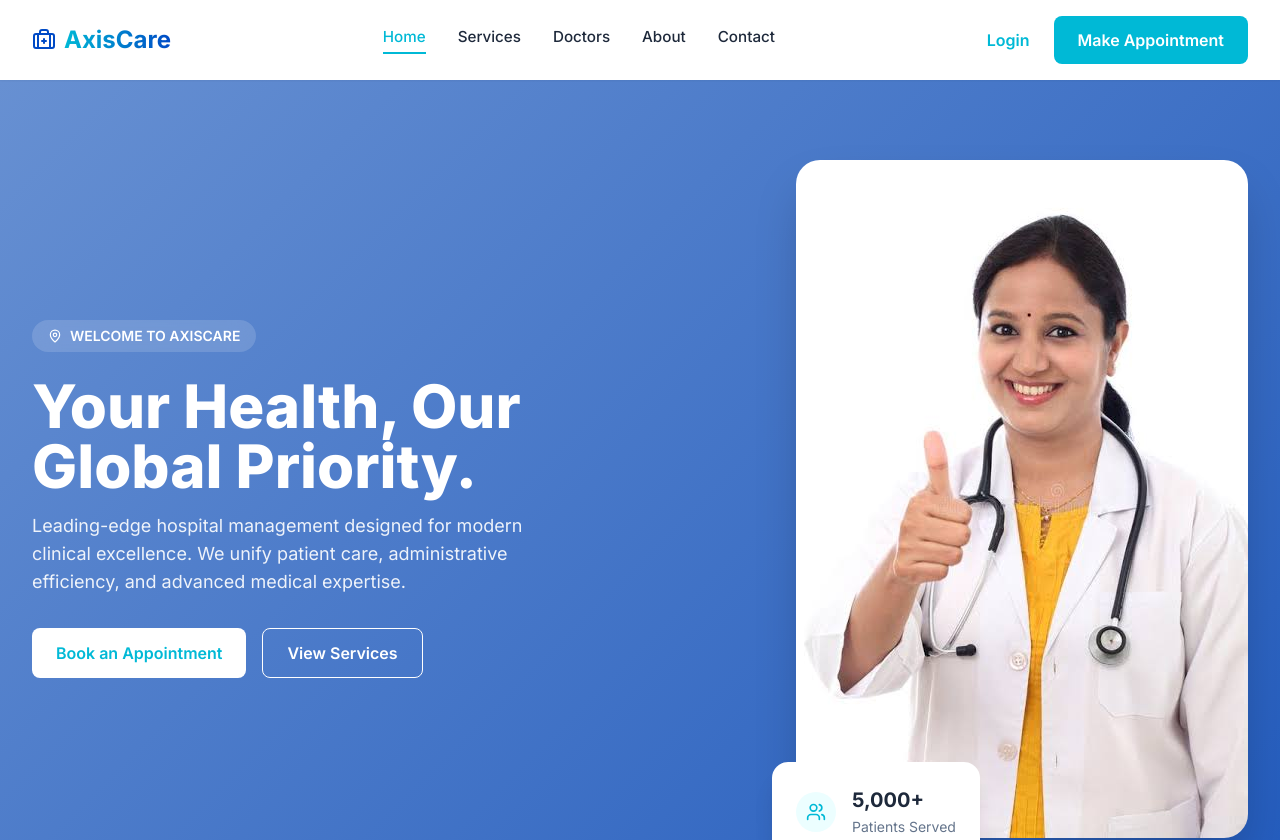
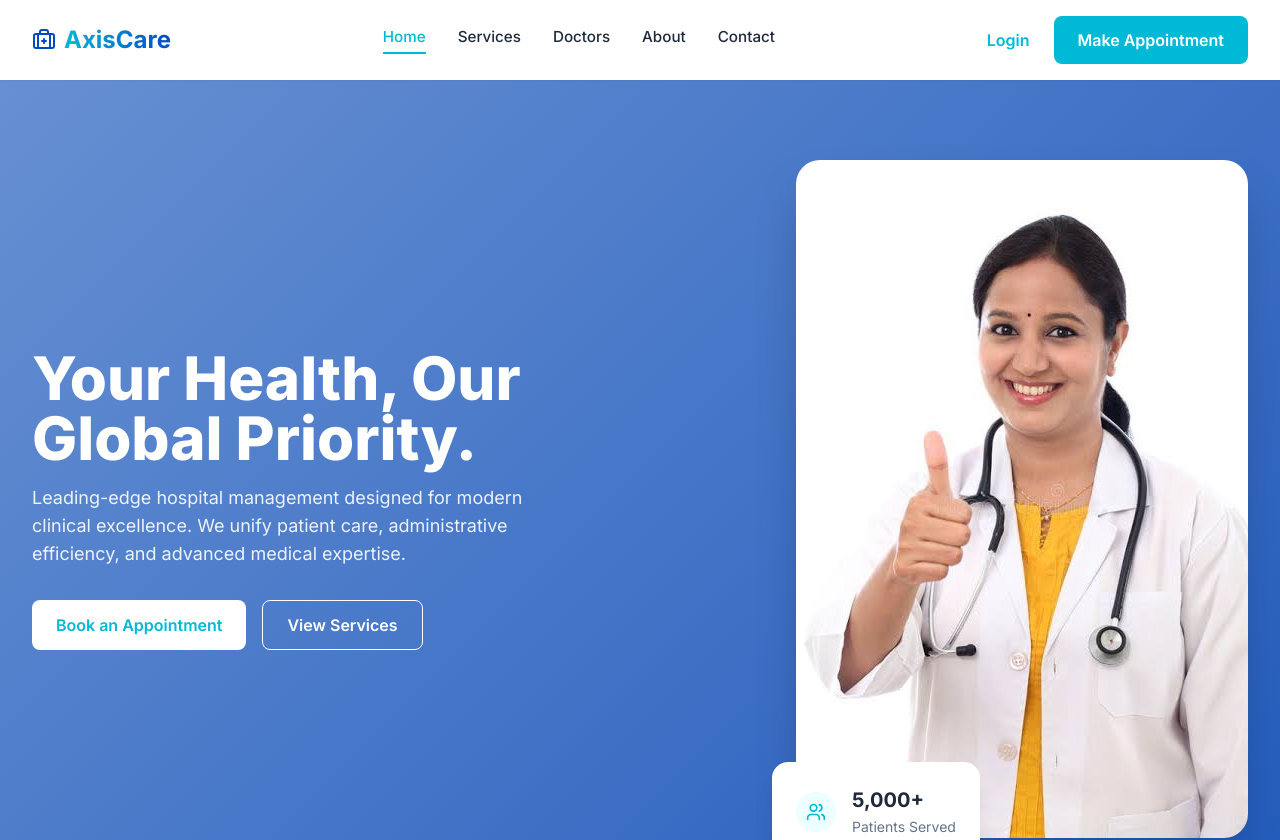
Before and after one commit to shubhamhegishte16/AxisCare, a React (Vite) app in the folder frontend/: page / in a window 1280 px wide. Shown: the top 840 px of the page. Built offline with nearby package versions, Linux system fonts and the light colour scheme.

Commit message:
Small change in landing page

```diff
--- a/frontend/src/Landing.jsx
+++ b/frontend/src/Landing.jsx
@@ -34,9 +34,7 @@ export default function Landing() {
         <section className="bg-hero-gradient pt-20 pb-40 relative overflow-hidden">
           <div className="max-w-7xl mx-auto px-8 flex flex-col lg:flex-row items-center justify-between gap-16">
             <div className="flex-1 text-white z-10">
-              <div className="inline-flex items-center gap-2 px-4 py-1.5 bg-white/15 backdrop-blur-md rounded-full text-sm font-semibold mb-6">
-                <MapPin size={14} />
-                WELCOME TO AXISCARE</div>
+
               <h1 className="text-4xl md:text-5xl lg:text-6xl font-extrabold leading-tight mb-4">
                 Your Health, Our Global Priority.</h1>
               <p className="text-white/90 text-lg mb-8 max-w-lg">
```
